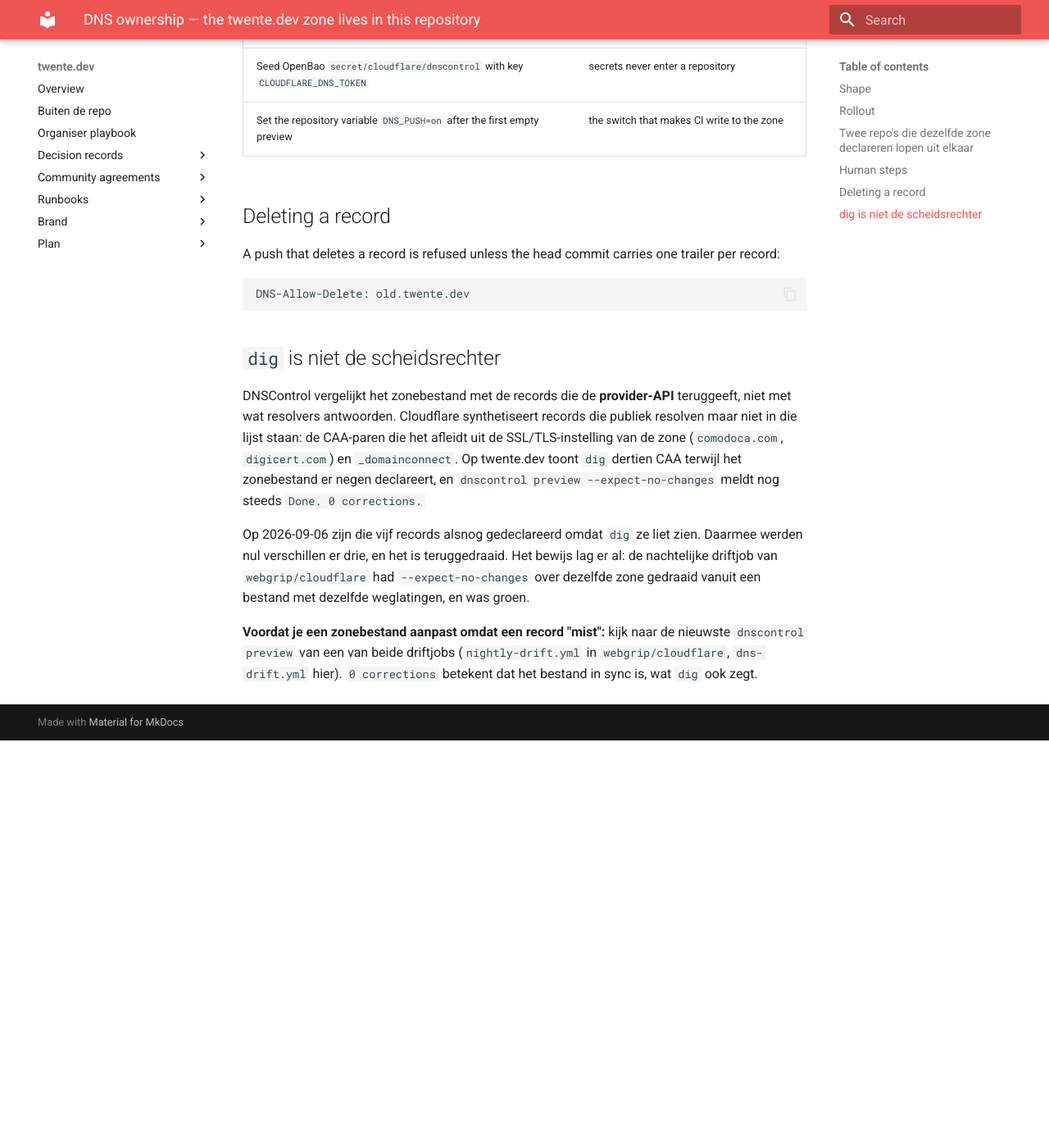
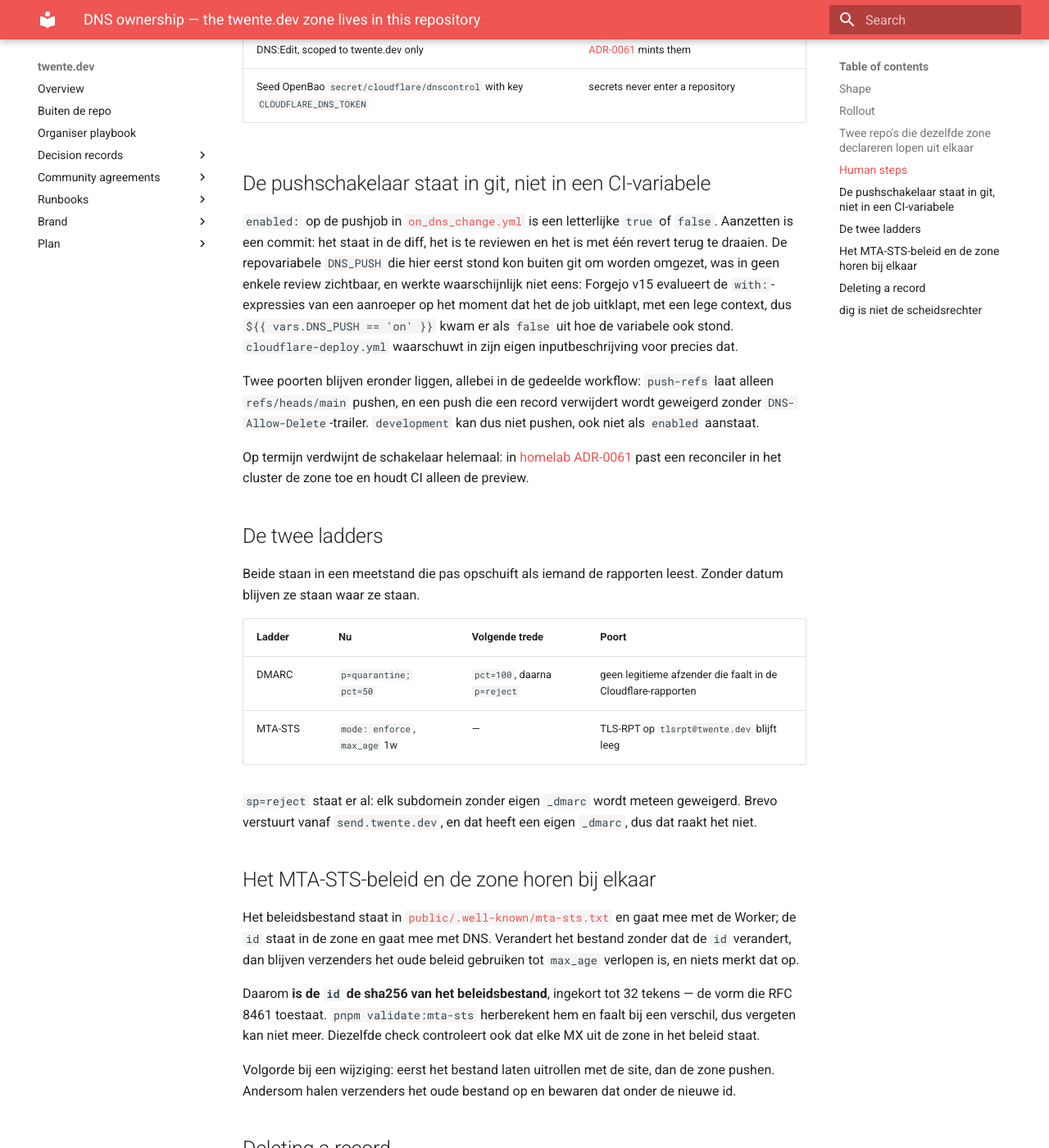
Before and after one commit to webgrip/twente.dev, an MkDocs documentation site: the page built from docs/plan/dns-ownership.md, in a window 1280 px wide and 1400 px high, scrolled down 1768 px. Shown: the whole window at 82% size. Built offline with MkDocs 1.6.1 and Material for MkDocs 9.7.7, drawn with Linux system fonts in a browser that asks for light colours; before the commit the page ends 2671 px from its top, so only the background shows below that; some of the changed text lies outside the part shown.

Commit message:
feat(dns): zonehygiëne, MTA-STS op enforce en een pushschakelaar in git
DMARC gaat naar pct=50 en krijgt sp=reject, zodat elk subdomein zonder eigen
_dmarc meteen wordt geweigerd. Brevo verstuurt vanaf send.twente.dev, dat een
eigen record heeft, dus dat raakt het niet. De TTL van 3600 op de
google-site-verification verdwijnt; die veroorzaakte de inconsistent-TTLs
waarschuwing op elke run.

MTA-STS gaat van testing naar enforce met max_age op een week. De id van het
beleid is nu de sha256 van het beleidsbestand in plaats van een datum, en
pnpm validate:mta-sts herberekent hem. Bestand en zone kunnen niet meer uit
elkaar lopen zonder dat CI het ziet. Diezelfde check bewaakt dat elke MX uit de
zone in het beleid staat. Hij hangt aan Mail Validation, dus de kritieke pad
krijgt er geen job bij.

De pushjob hangt niet langer aan de repovariabele DNS_PUSH maar aan een
letterlijke enabled:. Aanzetten is een commit in plaats van een klik buiten git
om, en het omzeilt dat Forgejo v15 de with-expressies van een aanroeper met een
lege context evalueert bij het uitklappen.

Niets hiervan is toegepast: de pushjob staat uit en webgrip/cloudflare is nog
steeds de eigenaar van de zone.

Co-Authored-By: Claude Opus 5 (1M context) <noreply@anthropic.com>

```diff
--- a/docs/plan/dns-ownership.md
+++ b/docs/plan/dns-ownership.md
@@ -8,7 +8,7 @@ _Started 2026-09-05. Decision: [ADR 0018 v1.2.0](../adrs/0018-account-and-zone-r
 | ---------------------------------------------- | ---------------------------------------------------- | --------------------------------------------------------------------------------------------------------- |
 | Zone records for `twente.dev`                  | [`ops/dns/dnsconfig.js`](../../ops/dns/dnsconfig.js) | one line per record, stateless, next to the code that needs them                                          |
 | Preview, push, drift mechanics                 | `webgrip/workflows` `dnscontrol.yml`                 | shared with webgrip.nl; a site adds a directory and two callers                                           |
-| `on_dns_change.yml`                            | this repo                                            | preview on every push to `main` and `development` touching `ops/dns/**`, push on `main` behind `DNS_PUSH` |
+| `on_dns_change.yml`                            | this repo                                            | preview on every push to `main` and `development` touching `ops/dns/**`, push on `main` behind `enabled:` |
 | `dns-drift.yml`                                | this repo                                            | 05:45 daily, fails when the live zone differs from `main`                                                 |
 | Account objects (Zero Trust, R2, token roller) | `webgrip/cloudflare`                                 | span sites                                                                                                |
 
@@ -21,7 +21,7 @@ _Started 2026-09-05. Decision: [ADR 0018 v1.2.0](../adrs/0018-account-and-zone-r
    was de hele lane rood, zie [`../runbooks/ci-failures.md`](../runbooks/ci-failures.md).
    `cloudflare/dns` is een ander geheim: dat is de token van external-dns, met sleutel
    `api-token` en een andere scope.
-4. First preview must read `0 corrections` for `twente.dev`; then `DNS_PUSH=on`.
+4. First preview must read `0 corrections` for `twente.dev`; then `enabled: true` on the push job.
 5. `webgrip/cloudflare` drops the `twente.dev` block from its `dns/dnsconfig.js`.
 6. webgrip.nl repeats steps 2 to 5 for its zone.
 
@@ -35,14 +35,14 @@ liepen binnen zes dagen uit elkaar. De kopie hier is gemaakt op 2026-09-05 (`bd8
 
 De eerste groene preview vanuit deze repo meldde daardoor twee correcties
 ([run 423](https://forgejo.webgrip.dev/webgrip/twente.dev/actions/runs/423)), die samen de
-DMARC-handhaving op de apex hadden teruggezet naar `p=none`. Er is niets toegepast: `DNS_PUSH`
-stond niet op `on`, dus de pushjob werd overgeslagen. Stap 4 is precies de poort die dat
-tegenhoudt, en hij heeft gewerkt.
+DMARC-handhaving op de apex hadden teruggezet naar `p=none`. Er is niets toegepast: de pushjob
+stond uit, dus hij werd overgeslagen. Stap 4 is precies de poort die dat tegenhoudt, en hij
+heeft gewerkt.
 
 **Zolang beide repo's de zone declareren is `webgrip/cloudflare` de waarheid** — zijn
 nachtelijke drift draait `--expect-no-changes` over dezelfde zone en staat groen. Een verschil
 dat een preview hier laat zien, is een verschil dat deze kopie achterloopt, niet een correctie
-die nog toegepast moet worden. Zet `DNS_PUSH` pas op `on` als de preview `0 corrections` leest,
+die nog toegepast moet worden. Zet de pushjob pas aan als de preview `0 corrections` leest,
 en doe stap 5 zo snel mogelijk: de overlap is de storing, niet de veiligheidsmarge.
 
 ## Human steps
@@ -51,7 +51,53 @@ en doe stap 5 zo snel mogelijk: de overlap is de storing, niet de veiligheidsmar
 | ------------------------------------------------------------------------------------------------ | ----------------------------------------------------------------------------------------------------------------------------------------------------------------------------------------------------------------- |
 | Create a Cloudflare token `dns-rw-twente-dev`: Zone:Read and DNS:Edit, scoped to twente.dev only | tokens are dashboard-only, until [homelab ADR-0061](https://forgejo.webgrip.dev/webgrip/homelab-cluster/src/branch/main/docs/techdocs/docs/adr/adr-0061-ci-reads-over-oidc-writes-from-the-cluster.md) mints them |
 | Seed OpenBao `secret/cloudflare/dnscontrol` with key `CLOUDFLARE_DNS_TOKEN`                      | secrets never enter a repository                                                                                                                                                                                  |
-| Set the repository variable `DNS_PUSH=on` after the first empty preview                          | the switch that makes CI write to the zone                                                                                                                                                                        |
+
+## De pushschakelaar staat in git, niet in een CI-variabele
+
+`enabled:` op de pushjob in [`on_dns_change.yml`](../../.forgejo/workflows/on_dns_change.yml) is
+een letterlijke `true` of `false`. Aanzetten is een commit: het staat in de diff, het is te
+reviewen en het is met één revert terug te draaien. De repovariabele `DNS_PUSH` die hier eerst
+stond kon buiten git om worden omgezet, was in geen enkele review zichtbaar, en werkte
+waarschijnlijk niet eens: Forgejo v15 evalueert de `with:`-expressies van een aanroeper op het
+moment dat het de job uitklapt, met een lege context, dus `${{ vars.DNS_PUSH == 'on' }}` kwam er
+als `false` uit hoe de variabele ook stond. `cloudflare-deploy.yml` waarschuwt in zijn eigen
+inputbeschrijving voor precies dat.
+
+Twee poorten blijven eronder liggen, allebei in de gedeelde workflow: `push-refs` laat alleen
+`refs/heads/main` pushen, en een push die een record verwijdert wordt geweigerd zonder
+`DNS-Allow-Delete`-trailer. `development` kan dus niet pushen, ook niet als `enabled` aanstaat.
+
+Op termijn verdwijnt de schakelaar helemaal: in
+[homelab ADR-0061](https://forgejo.webgrip.dev/webgrip/homelab-cluster/src/branch/main/docs/techdocs/docs/adr/adr-0061-ci-reads-over-oidc-writes-from-the-cluster.md)
+past een reconciler in het cluster de zone toe en houdt CI alleen de preview.
+
+## De twee ladders
+
+Beide staan in een meetstand die pas opschuift als iemand de rapporten leest. Zonder datum
+blijven ze staan waar ze staan.
+
+| Ladder  | Nu                            | Volgende trede               | Poort                                                        |
+| ------- | ----------------------------- | ---------------------------- | ------------------------------------------------------------ |
+| DMARC   | `p=quarantine; pct=50`        | `pct=100`, daarna `p=reject` | geen legitieme afzender die faalt in de Cloudflare-rapporten |
+| MTA-STS | `mode: enforce`, `max_age` 1w | —                            | TLS-RPT op `tlsrpt@twente.dev` blijft leeg                   |
+
+`sp=reject` staat er al: elk subdomein zonder eigen `_dmarc` wordt meteen geweigerd. Brevo
+verstuurt vanaf `send.twente.dev`, en dat heeft een eigen `_dmarc`, dus dat raakt het niet.
+
+## Het MTA-STS-beleid en de zone horen bij elkaar
+
+Het beleidsbestand staat in [`public/.well-known/mta-sts.txt`](../../public/.well-known/mta-sts.txt)
+en gaat mee met de Worker; de `id` staat in de zone en gaat mee met DNS. Verandert het bestand
+zonder dat de `id` verandert, dan blijven verzenders het oude beleid gebruiken tot `max_age`
+verlopen is, en niets merkt dat op.
+
+Daarom **is de `id` de sha256 van het beleidsbestand**, ingekort tot 32 tekens — de vorm die
+RFC 8461 toestaat. `pnpm validate:mta-sts` herberekent hem en faalt bij een verschil, dus
+vergeten kan niet meer. Diezelfde check controleert ook dat elke MX uit de zone in het beleid
+staat.
+
+Volgorde bij een wijziging: eerst het bestand laten uitrollen met de site, dan de zone pushen.
+Andersom halen verzenders het oude bestand op en bewaren dat onder de nieuwe id.
 
 ## Deleting a record
 
--- a/package.json
+++ b/package.json
@@ -3,7 +3,7 @@
   "version": "0.0.0",
   "private": true,
   "type": "module",
-  "description": "twente.dev — the homepage for software developers in Twente. Bilingual (NL/EN) static community hub and blog.",
+  "description": "twente.dev \u2014 the homepage for software developers in Twente. Bilingual (NL/EN) static community hub and blog.",
   "repository": {
     "type": "git",
     "url": "https://forgejo.webgrip.dev/webgrip/twente.dev.git"
@@ -33,6 +33,7 @@
     "validate:docs": "node --experimental-strip-types scripts/validate-docs-links.ts",
     "validate:csp": "webgrip-validate-csp",
     "validate:mail-auth": "webgrip-validate-mail-auth",
+    "validate:mta-sts": "node --experimental-strip-types scripts/validate-mta-sts.ts",
     "validate:mail": "node --experimental-strip-types scripts/build-mail.ts --check",
     "map:venue": "node scripts/render-venue-map.mjs",
     "banners": "node --experimental-strip-types scripts/sync-release.mjs && node scripts/export-banners.mjs",
```
Also changed, not shown: 5 other files.
